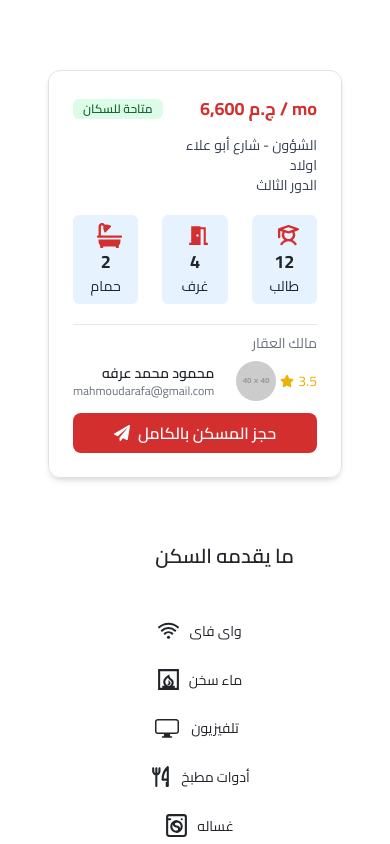
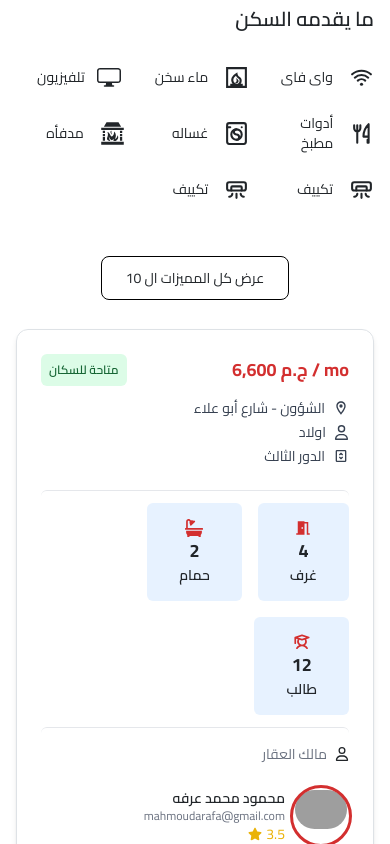
Before and after one commit to Mahmoud-Abd-Elrazek/Unimate, a React (Vite) app: page /roomdetails in a window 390 px wide. Shown: the part 860-1704 px from the top of the page. Built offline with nearby package versions, Linux system fonts and the light colour scheme; grey boxes are pictures that could not be loaded; a web font is replaced by a local one.

Commit message:
refactor: enhance Apartment Details section layout
- improved alignment and spacing in the section containing the Booking Card and Apartment Services
- added appropriate icons for better UX
- made the section fully responsive across screen sizes

```diff
--- a/src/pages/RoomDetails/roomDetails.tsx
+++ b/src/pages/RoomDetails/roomDetails.tsx
@@ -15,6 +15,11 @@ import { LuWashingMachine } from "react-icons/lu";
 import { MdOutlineFireplace } from "react-icons/md";
 import { GiFireplace } from "react-icons/gi";
 import { Link } from "react-router-dom";
+import { FaRegUser } from "react-icons/fa6";
+import { MdOutlineLocationOn } from "react-icons/md";
+import { TbElevator } from "react-icons/tb";
+
+
 
 // import animation file
 import "../../../public/animations.css";
@@ -106,64 +111,85 @@ export default function RoomDetails() {
           </p>
         </div>
       </div>
-      <hr className="border-t border-gray-300 w-5/6 mx-auto my-8" />
+
       {/* ما يقدمه السكن */}
-      <div className="flex flex-col lg:flex-row justify-between p-5">
+      <div className="pt-5 px-3 flex flex-col-reverse gap-y-10 justify-end flex-wrap
+  lg:gap-[60px] lg:flex-row lg:items-start lg:px-8
+  md:flex-row md:items-start md:px-3
+  sm:px-8 items-end">
         {/* Left section */}
-        <div className="left dark:bg-[#1D1D1D] lg:w-[320px] w-full mb-4 lg:mb-0">
+        <div className="left dark:bg-[#1D1D1D]
+        w-full
+        lg:w-[35%]
+        md:flex-1
+        sm:w-full sm:mb-4">
           <div className="rounded-xl border p-4 shadow-md space-y-3">
             <div className="flex justify-between items-center">
-              <span className="bg-green-100 text-green-800 text-xs font-semibold px-2.5 py-0.5 rounded">
+              <span className="bg-green-100 text-green-800 text-xs font-semibold px-2.5 rounded p-2">
                 متاحة للسكان
               </span>
               <span className="text-[#D32F2F] font-bold text-lg">6,600 ج.م / mo</span>
             </div>
 
             <div className="text-right text-sm text-gray-700 dark:text-[#D9D9D9]">
-              <p>الشؤون - شارع أبو علاء</p>
-              <p>اولاد</p>
+              <div className="flex items-center justify-end gap-2 text-right">
+                <p> الشؤون - شارع أبو علاء</p>
+                <MdOutlineLocationOn className="text-[16px]" />
+              </div>
+              <div className="flex items-center justify-end gap-2 text-right">
+                <p className="mt-1 mb-1">اولاد</p>
+                <FaRegUser className="text-[15px]" />
+              </div>
+              <div className="flex items-center justify-end gap-2 text-right">
                 <p>الدور الثالث</p>
+                <TbElevator className="text-[16px]" />
+              </div>
             </div>
 
-            <div className="grid grid-cols-3 sm:grid-cols-2 gap-4 text-center py-2 rounded-md text-sm">
-              <div className="flex flex-col justify-center items-center text-center bg-blue-400 rounded bg-opacity-15 p-2">
-                <FaBath className="text-[#D32F2F] IconSize" />
+            <div className="border-t pt-[12px] text-center font-semibold rounded-md text-sm mt-4 flex gap-3 flex-wrap justify-end items-center">
+              <div className="flex flex-col justify-center items-center text-center bg-blue-400 rounded bg-opacity-15 pl-8 pr-8 py-3">
+                <FaBath className="text-[#D32F2F] text-[18px]" />
                 <p className="font-bold text-lg">2</p>
                 <p className="flex">حمام</p>
               </div>
-              <div className="flex flex-col justify-center items-center text-center bg-blue-400 rounded bg-opacity-15 p-2">
-                <MdMeetingRoom className="text-[#D32F2F] IconSize text-[#D32F2F]" />
+              <div className="flex flex-col justify-center items-center text-center bg-blue-400 rounded bg-opacity-15 pl-8 pr-8 py-3">
+                <MdMeetingRoom className="text-[#D32F2F] text-[18px]" />
                 <p className="font-bold text-lg">4</p>
                 <p>غرف</p>
               </div>
-              <div className="flex flex-col justify-center items-center text-center bg-blue-400 rounded bg-opacity-15 p-2">
-                <PiStudentBold className="text-[#D32F2F] IconSize text-[#D32F2F]" />
+              <div className="flex flex-col justify-center items-center text-center bg-blue-400 rounded bg-opacity-15 pl-8 pr-8 py-3">
+                <PiStudentBold className="text-[#D32F2F] text-[18px]" />
                 <p className="font-bold text-lg">12</p>
                 <p>طالب</p>
               </div>
             </div>
 
-            <div className="border-t pt-2 text-right">
-              <p className="text-sm text-gray-500 mb-2 dark:text-[#D9D9D9]">مالك العقار</p>
-              <div className="flex items-center justify-between">
-                <div className="text-sm">
+            <div className="border-t border-b pt-2 text-right rounded-md">
+              <div className="flex items-center justify-end gap-2 text-right mb-2 mt-2">
+                <p className="text-sm text-gray-500 dark:text-[#D9D9D9]">مالك العقار</p>
+                <FaRegUser className="text-[14px]" />
+              </div>
+              <div className="flex items-center justify-end mt-4 mb-4">
+                <div className="flex items-center gap-2">
+                  <div className="text-sm flex flex-col text-right items-end">
                     <p className="font-semibold">محمود محمد عرفه</p>
                     <p className="text-xs text-gray-500 dark:text-[#D9D9D9]">mahmoudarafa@gmail.com</p>
-                </div>
-                <div className="flex items-center gap-1">
-                  <img
-                    src="https://via.placeholder.com/40"
-                    alt="مالك"
-                    className="w-10 h-10 rounded-full object-cover"
-                  />
                     <span className="text-yellow-500 text-sm flex items-center gap-1">
                       <FaStar size={14} /> 3.5
                     </span>
                   </div>
+                  <div className="border-2 border-white outline outline-[#D32F2F] rounded-full w-14 h-14">
+                    <img
+                      src="https://scontent.fcai20-5.fna.fbcdn.net/v/t39.30808-6/459560127_3871394156453964_2593114945616772237_n.jpg?_nc_cat=106&ccb=1-7&_nc_sid=6ee11a&_nc_ohc=fBtEFaoqPjYQ7kNvwH1taJI&_nc_oc=AdmVlEGroEKJ6GEaPGc52BATg47dSihCDswNu3Sf2jQBWtL76qffapp3hlRmf-amhuo&_nc_zt=23&_nc_ht=scontent.fcai20-5.fna&_nc_gid=mBtMY3FKJaUzjL82ZjKJMg&oh=00_AfJTCNcpeo0Q5hM55crwhZzVlPItN0StqLqPjeSA_pqLcg&oe=6825FCEA"
+                      alt="مالك"
+                      className="rounded-full object-cover"
+                    />
+                  </div>
+                </div>
               </div>
             </div>
 
-            <button className="w-full bg-[#D32F2F] hover:bg-red-800 text-white font-semibold py-2 rounded-lg flex justify-center items-center gap-2">
+            <button className="w-full bg-[#D32F2F] hover:bg-red-800 text-white py-[10px] rounded-lg flex justify-center items-center gap-2">
               <FaPaperPlane />
               حجز المسكن بالكامل
             </button>
@@ -171,46 +197,57 @@ export default function RoomDetails() {
         </div>
 
         {/* Right section */}
-        <div className="right container mx-auto my-10 px-5 lg:w-[60%] w-full">
-          <h2 className="text-xl md:text-2xl text-right font-semibold mb-5">
+        <div className="right flex-1 md:w-[50%] sm:w-full flex flex-col gap-4 items-end [align-items:revert]">
+          <h2 className="text-xl md:text-2xl text-right font-semibold">
             ما يقدمه السكن
           </h2>
-          <div className="grid grid-cols-1 sm:grid-cols-2 lg:grid-cols-3 gap-6">
-            <div className="flex items-center justify-center gap-2 text-right">
+
+          <div className="grid grid-cols-3 grid-rows-3
+            gap-y-4 gap-x-4
+            lg:gap-x-5 lg:gap-y-4
+            md:gap-x-3 md:gap-y-2
+            sm:gap-x-5 sm:gap-y-4">
+            <div className="col-start-3 col-end-4 row-start-1 row-end-2 flex items-center justify-end gap-2 text-right">
+              <h3 className="text-sm md:text-base">واى فاى</h3>
               <IoWifi className="IconSize" />
-              <h3 className="text-sm md:text-base">واى فاى</h3>
             </div>
-            <div className="flex items-center justify-center gap-2 text-right">
+            <div className="col-start-2 col-end-3 row-start-1 row-end-2 flex items-center justify-end gap-2 text-right">
+              <h3 className="text-sm md:text-base">ماء سخن</h3>
               <MdOutlineFireplace className="IconSize" />
-              <h3 className="text-sm md:text-base">ماء سخن</h3>
             </div>
-            <div className="flex items-center justify-center gap-2 text-right">
+            <div className="col-start-1 col-end-2 row-start-1 row-end-2 flex items-center justify-end gap-2 text-right">
+              <h3 className="text-sm md:text-base">تلفيزيون</h3>
               <BsDisplay size={24} className="mx-1" />
-              <h3 className="text-sm md:text-base">تلفيزيون</h3>
             </div>
-            <div className="flex items-center justify-center gap-2 text-right">
+            <div className="col-start-3 col-end-4 row-start-2 row-end-3 flex items-center justify-end gap-2 text-right">
+              <h3 className="text-sm md:text-base">أدوات مطبخ</h3>
               <TbToolsKitchen2 className="IconSize" />
-              <h3 className="text-sm md:text-base">أدوات مطبخ</h3>
             </div>
-            <div className="flex items-center justify-center gap-2 text-right">
+            <div className="col-start-2 col-end-3 row-start-2 row-end-3 flex items-center justify-end gap-2 text-right">
+              <h3 className="text-sm md:text-base">غساله</h3>
               <LuWashingMachine className="IconSize" />
-              <h3 className="text-sm md:text-base">غساله</h3>
             </div>
-            <div className="flex items-center justify-center gap-2 text-right">
+            <div className="col-start-1 col-end-2 row-start-2 row-end-3 flex items-center justify-end gap-2 text-right">
+              <h3 className="text-sm md:text-base">مدفأه</h3>
               <GiFireplace className="IconSize" />
-              <h3 className="text-sm md:text-base">مدفأه</h3>
             </div>
-            <div className="flex items-center justify-center gap-2 text-right">
+            <div className="col-start-3 col-end-4 row-start-3 row-end-4 flex items-center justify-end gap-2 text-right">
+              <h3 className="text-sm md:text-base">تكييف</h3>
               <TbAirConditioning className="IconSize" />
+            </div>
+            <div className="col-start-2 col-end-3 row-start-3 row-end-4 flex items-center justify-end gap-2 text-right">
               <h3 className="text-sm md:text-base">تكييف</h3>
+              <TbAirConditioning className="IconSize" />
             </div>
           </div>
+
           <div className="text-center mt-8">
             <Link to="/housing_services" className="border border-black rounded-lg px-4 py-2 text-sm md:text-base">
               عرض كل المميزات ال 10
             </Link>
           </div>
         </div>
+
       </div>
 
       <hr className="border-t border-gray-300 w-5/6 mx-auto my-8" />
@@ -227,6 +264,7 @@ export default function RoomDetails() {
           ))}
         </div>
       </div>
+
       {/* the owner of house */}
       <div className="bg-gray-200 px-5 py-4 flex items-center gap-4 dark:bg-[#1E1E1E]" dir="rtl">
         <div>
```
Lines whose indentation alone changed are shown as unchanged.
